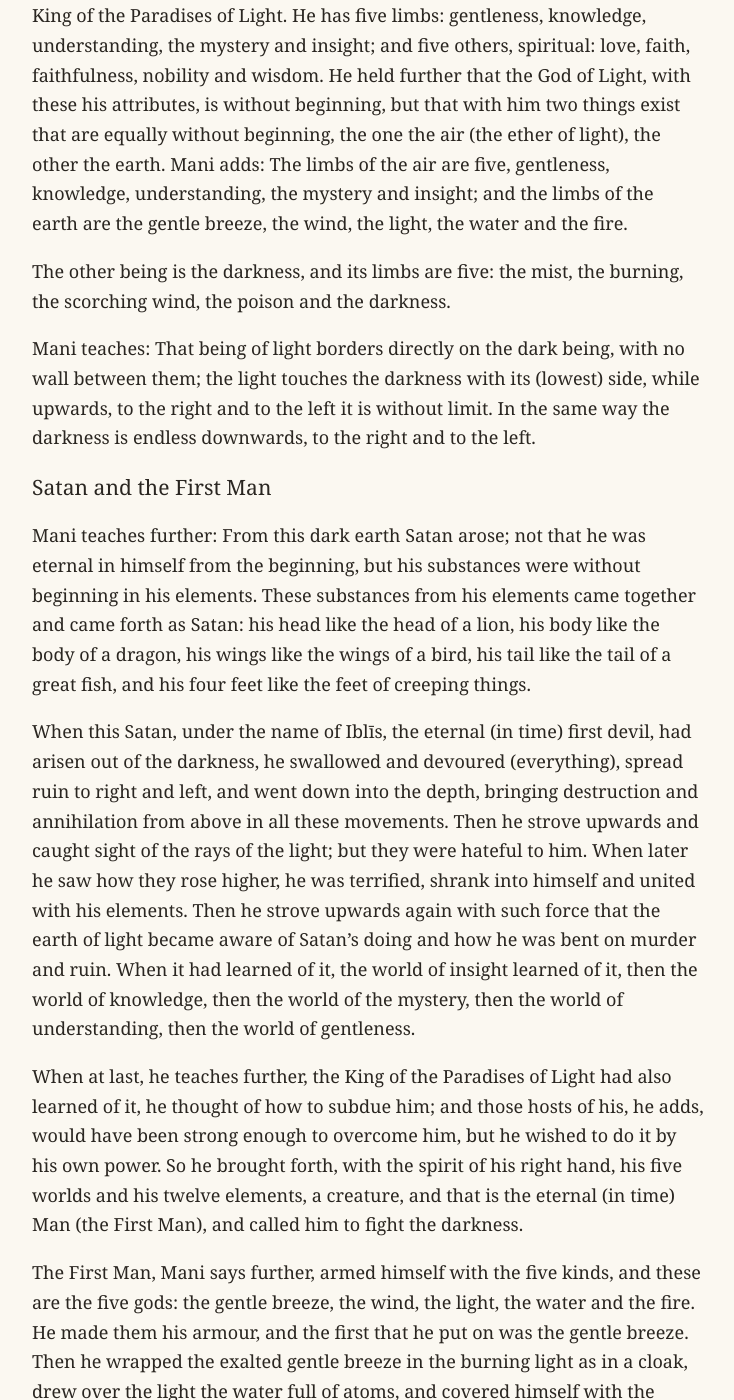
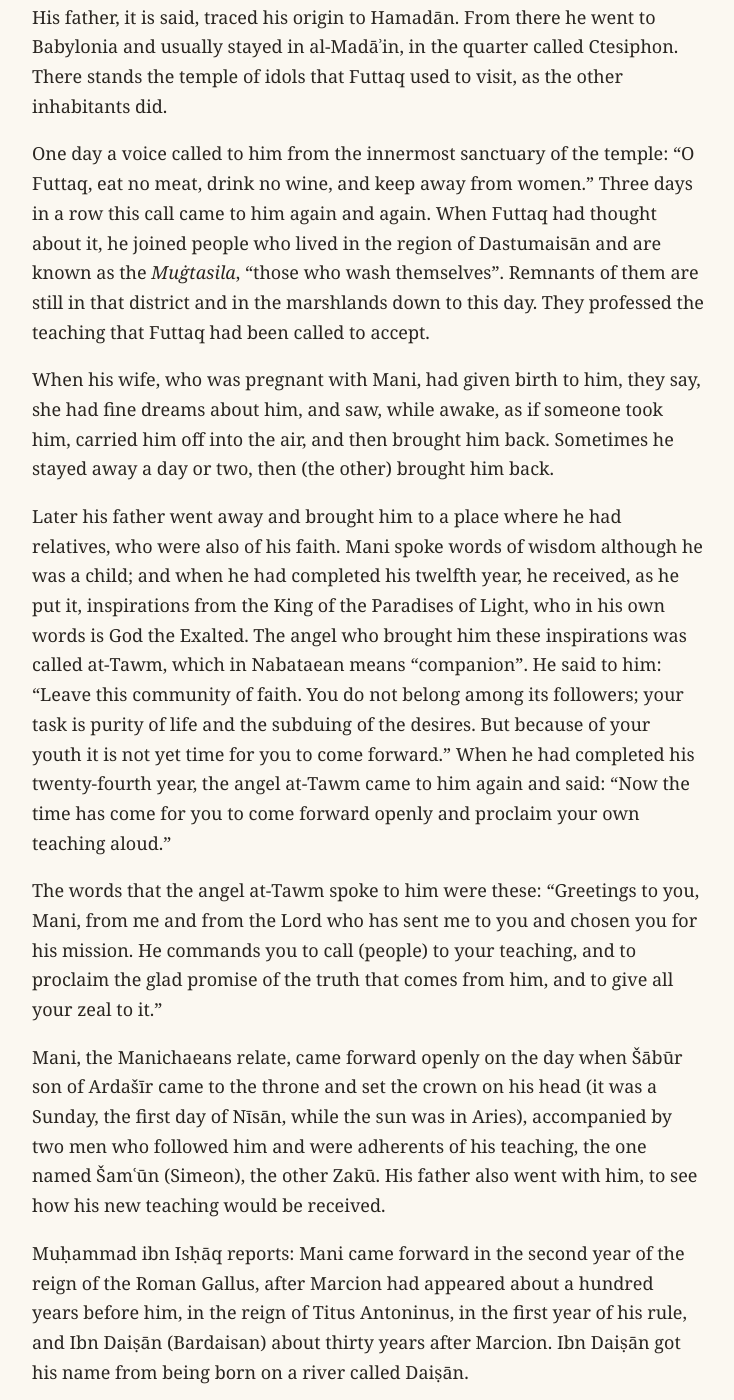
Before and after one commit to EmmaLeonhart/manichaean-scripture-compendium, a Jekyll site: the page built from docs/texts/al-nadim-teaching.md, in a window 1280 px wide and 1400 px high, scrolled down 1153 px. Shown: the whole window, without its empty margins (272-1006 px from the left). Built offline with Jekyll 4.4.1, drawn with Linux system fonts in a browser that asks for light colours; some of the changed text lies outside the part shown.

Commit message:
al-Nadīm teaching page: add Mani's life and call
Co-Authored-By: Claude Opus 5.5 <noreply@anthropic.com>
Claude-Session: https://claude.ai/code/session_01Pr9sq8DsPLu1AJiAhkrgXm

```diff
--- a/docs/texts/al-nadim-teaching.md
+++ b/docs/texts/al-nadim-teaching.md
@@ -1,11 +1,11 @@
 ---
-title: "Mani's teaching in al-Nadīm: the two principles, the world and the first humans"
+title: "Mani's life and teaching in al-Nadīm"
 text: true
 group: scripture
 order: 96
-summary: Al-Nadīm's report, often in Mani's own words ("Mani teaches…"), of the two principles of light and darkness, the First Man's battle, the mixture of the five elements, the building of the world, the sun and moon, the great fire, the making of Adam and Eve and their children, the lands of light and darkness, how one enters the religion, and the three ways of the soul at death.
+summary: Al-Nadīm's account of Mani's life and call, and his report, often in Mani's own words ("Mani teaches…"), of the two principles of light and darkness, the First Man's battle, the mixture of the five elements, the building of the world, the sun and moon, the great fire, the making of Adam and Eve and their children, the lands of light and darkness, how one enters the religion, and the three ways of the soul at death.
 original_language: Arabic
-source: 'Ibn al-Nadīm, Kitāb al-Fihrist (987), chapter on the Manichaeans, as translated into German by G. Flügel, Mani, seine Lehre und seine Schriften (Leipzig 1862), pp. 86–95 and 100–101 (archive.org `maniseinelehreu00manegoog`) (public domain). New English translation from Flügel''s German.'
+source: 'Ibn al-Nadīm, Kitāb al-Fihrist (987), chapter on the Manichaeans, as translated into German by G. Flügel, Mani, seine Lehre und seine Schriften (Leipzig 1862), pp. 83–95 and 100–101 (archive.org `maniseinelehreu00manegoog`) (public domain). New English translation from Flügel''s German.'
 rights: "New translation © Manichaean Scripture Compendium, CC BY 4.0. Review state: draft (made from Flügel's 1862 German; not checked against the Arabic or a modern translation)."
 ---
 
@@ -16,7 +16,7 @@ teaching, much of it introduced as Mani's own words: "Mani teaches …",
 "Mani says further …". It is the fullest account of the Manichaean myth
 that survives in Arabic, and it agrees closely with the Turfan fragments
 (compare [the Šābuhragān](shabuhragan.html) and [the building of the
-world](turfan-cosmogony.html)). This page gives the part on the two
+world](turfan-cosmogony.html)). This page gives the account of Mani's life and call, and the part on the two
 principles, the battle of the First Man, the mixture, the making of the
 world and the end; the making of Adam and Eve and the story of their
 children; the lands of light and of darkness; and how a person should enter
@@ -28,6 +28,84 @@ law Mani gave, are on [a separate page](al-nadim-books.html).
 added for sense.
 
 ## The translation
+
+### The life of Mani
+
+Muḥammad ibn Isḥāq (al-Nadīm) says: Mani, the son of Futtaq Bābak ibn Abī
+Barzām, was descended from the family of the Ḥaskāniyya. His mother's name
+was Mais, or according to others Ūtāxīm, or Mār Maryam, of the family of the
+Ašġāniyya. Mani, it is said, had his home in Kūxā (Coche), in the region
+that borders on Bādarāyā and Bākusāyā, and he had a lame (turned-in) leg.
+His father, it is said, traced his origin to Hamadān. From there he went to
+Babylonia and usually stayed in al-Madāʾin, in the quarter called Ctesiphon.
+There stands the temple of idols that Futtaq used to visit, as the other
+inhabitants did.
+
+One day a voice called to him from the innermost sanctuary of the temple:
+"O Futtaq, eat no meat, drink no wine, and keep away from women." Three days
+in a row this call came to him again and again. When Futtaq had thought
+about it, he joined people who lived in the region of Dastumaisān and are
+known as the *Muġtasila*, "those who wash themselves". Remnants of them are
+still in that district and in the marshlands down to this day. They
+professed the teaching that Futtaq had been called to accept.
+
+When his wife, who was pregnant with Mani, had given birth to him, they
+say, she had fine dreams about him, and saw, while awake, as if someone took
+him, carried him off into the air, and then brought him back. Sometimes he
+stayed away a day or two, then (the other) brought him back.
+
+Later his father went away and brought him to a place where he had
+relatives, who were also of his faith. Mani spoke words of wisdom although
+he was a child; and when he had completed his twelfth year, he received, as
+he put it, inspirations from the King of the Paradises of Light, who in his
+own words is God the Exalted. The angel who brought him these inspirations
+was called at-Tawm, which in Nabataean means "companion". He said to him:
+"Leave this community of faith. You do not belong among its followers; your
+task is purity of life and the subduing of the desires. But because of your
+youth it is not yet time for you to come forward." When he had completed
+his twenty-fourth year, the angel at-Tawm came to him again and said: "Now
+the time has come for you to come forward openly and proclaim your own
+teaching aloud."
+
+The words that the angel at-Tawm spoke to him were these: "Greetings to
+you, Mani, from me and from the Lord who has sent me to you and chosen you
+for his mission. He commands you to call (people) to your teaching, and to
+proclaim the glad promise of the truth that comes from him, and to give all
+your zeal to it."
+
+Mani, the Manichaeans relate, came forward openly on the day when Šābūr
+son of Ardašīr came to the throne and set the crown on his head (it was a
+Sunday, the first day of Nīsān, while the sun was in Aries), accompanied by
+two men who followed him and were adherents of his teaching, the one named
+Šamʿūn (Simeon), the other Zakū. His father also went with him, to see how
+his new teaching would be received.
+
+Muḥammad ibn Isḥāq reports: Mani came forward in the second year of the
+reign of the Roman Gallus, after Marcion had appeared about a hundred years
+before him, in the reign of Titus Antoninus, in the first year of his rule,
+and Ibn Daiṣān (Bardaisan) about thirty years after Marcion. Ibn Daiṣān got
+his name from being born on a river called Daiṣān.
+
+Mani claimed that he was the Paraclete whom Jesus, peace be upon him, had
+announced. He drew his teaching from the Magians and the Christians, and in
+the same way the script in which the (Manichaean) religious books were
+written is borrowed from the Syriac and the Persian.
+
+Before Mani had his meeting with Šābūr, he travelled through the lands for
+about forty years, and after his return he invited Fīrūz, the brother of
+Šābūr son of Ardašīr, to accept his teaching. Fīrūz also arranged Mani's
+introduction to his brother Šābūr. And, the Manichaeans add, he came in to
+him while on his shoulders two (things) shone like lamps of light. When
+Šābūr saw him, he showed him great respect, and Mani grew in his esteem,
+although he had resolved to seize him and kill him. But when he stood
+before him, awe of him took hold of him, and he was glad of him and asked
+him what he brought him, and even promised to be converted to him. Mani
+asked him for a number of things, among them that his disciples should be
+respected in Persia and in all the other lands of his kingdom, and that
+they should be able to go wherever they wished. Šābūr granted him all that
+he asked. Mani had also already called the Indians, the Chinese and the
+people of Khorasan to accept his teaching, and had left one of his
+disciples in each region.
 
 ### The two principles
 
@@ -411,4 +489,9 @@ page](shabuhragan.html).)
 - **"The second form"** (entering the religion): the hearer who cannot live
   as an Elect will have the "second" rank at the Last Day; al-Nadīm promises
   to explain it later in his chapter.
+- **Mani's life**: al-Nadīm's dates (Mani coming forward on the day of
+  Shapur's coronation, after travelling for forty years) and names (the
+  angel *at-Tawm*, "the Twin"; the baptist sect of the *Muġtasila*, among
+  whom Mani grew up) agree in substance with the Cologne Mani-Codex,
+  which was found only in 1969.
 - **The Humāma** is the "spirit of darkness", the soul of matter.
```
Also changed, not shown: devlog.md (+1 -0 lines), docs/texts/index.md (+1 -1 lines), research/SCOPE.md (+1 -1 lines).
